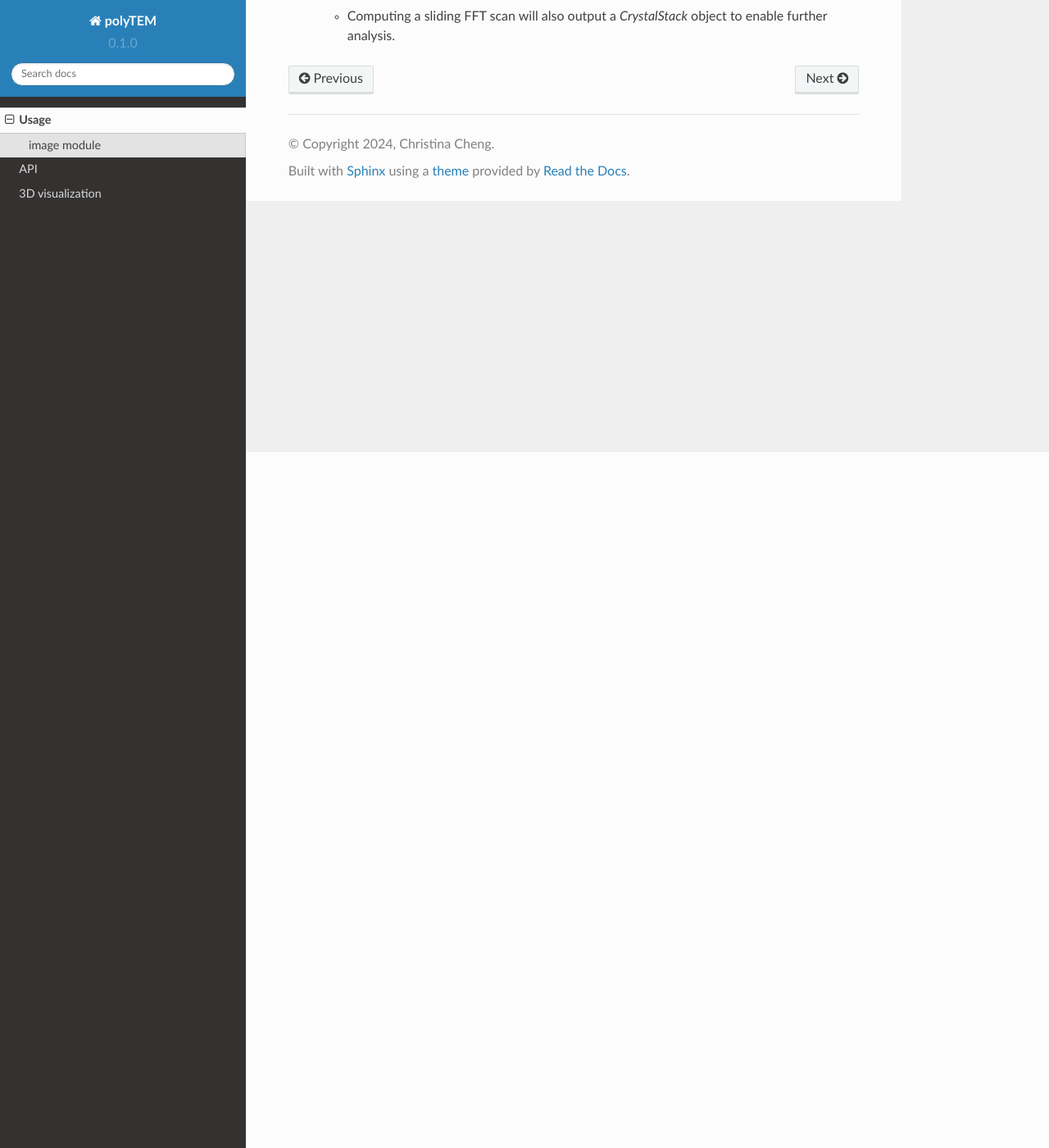
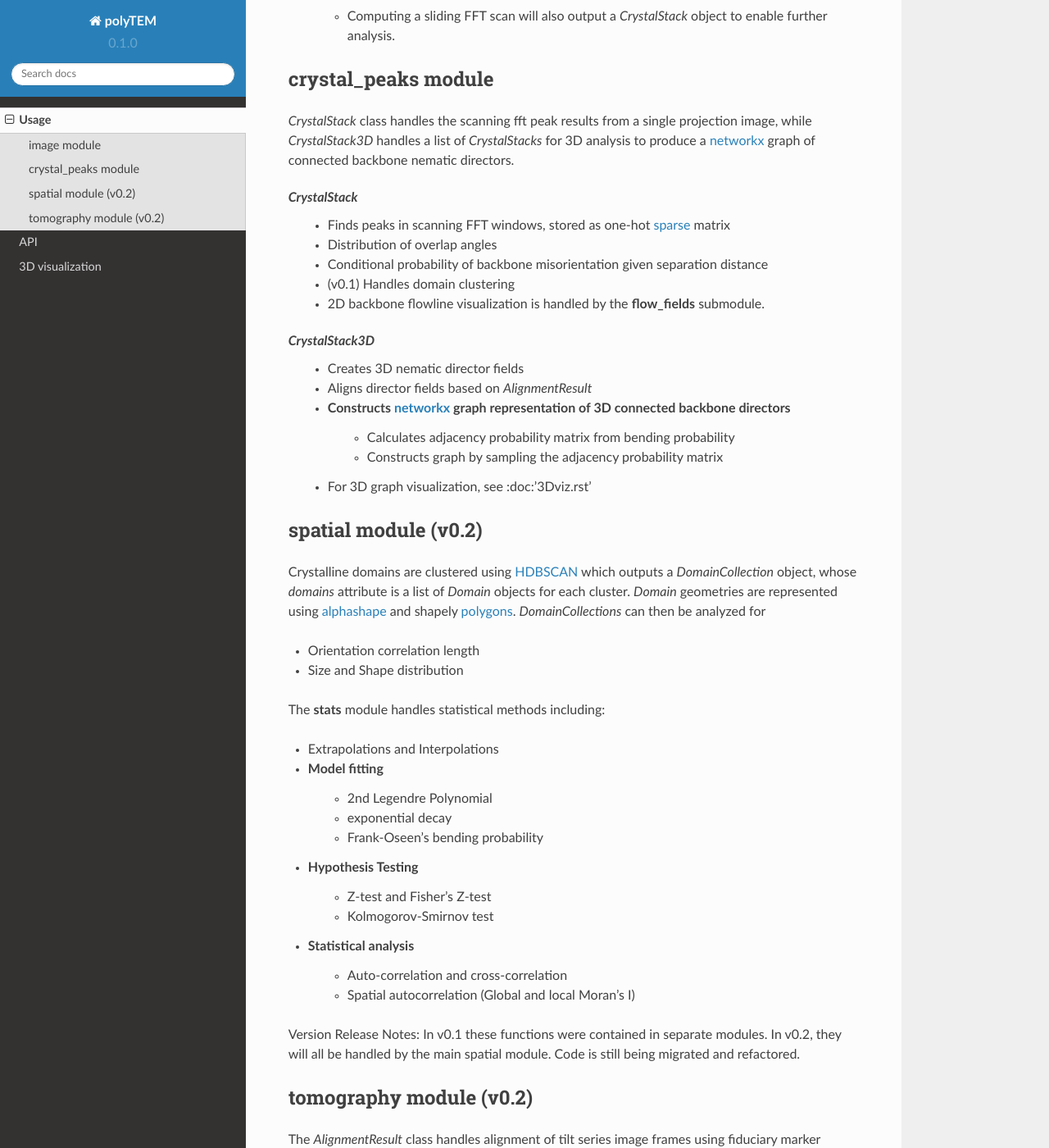
Before and after one commit to chxcheng/polyTEM, a Sphinx documentation site: the page built from docs/source/usage.rst, in a window 1280 px wide and 1400 px high, scrolled down 849 px. Shown: the whole window at 82% size. Built offline with Sphinx 7.4.7 and the Read the Docs theme 2.0.0, drawn with Linux system fonts in a browser that asks for light colours; some of the changed text lies outside the part shown.

```diff
--- a/docs/source/usage.rst
+++ b/docs/source/usage.rst
@@ -9,17 +9,18 @@ Usage
 
 
 There are five main modules:
+
 1. **image** with the *Image* class, which handles the construction and image post-processing of a single HRTEM micrograph
 2. **crystal_peaks** with the *CrystalStack* and *CrystalStack3D* classes, which handle the analysis of crystalline signal
    extracted by Fourier analysis of an Image.
-3. **domain** with the *Domain* and *DomainCollection* classes, which handles clustering of crystalline domains
-4. **spatial** which handles the spatial and statistical analysis
+4. **spatial** which handles the spatial and statistical analysis, including domain clustering
 5. **tomography** which handles tilt series alignment and reconstruction
 
 image module
 -------------
 The *Image* class is useful for loading, viewing, and post-processing the HRTEM micrograph
 (note: does not contain analysis). The main methods include:
+
 * CTF correction
    * CTF correction is handled by the ctf submodule and *CTF* class, which takes the .txt output of the CTFFIND4_ software
 * Frame alignment (for dose-fractionated images)
@@ -28,3 +29,78 @@ The *Image* class is useful for loading, viewing, and post-processing the HRTEM
    * Computing a sliding FFT scan will also output a *CrystalStack* object to enable further analysis.
 
 .. _CTFFIND4: https://grigoriefflab.umassmed.edu/ctffind4/
+
+crystal_peaks module
+--------------------
+*CrystalStack* class handles the scanning fft peak results from a single projection image,
+while *CrystalStack3D* handles a list of *CrystalStacks* for 3D analysis to produce a networkx_
+graph of connected backbone nematic directors.
+
+*CrystalStack*
+   * Finds peaks in scanning FFT windows, stored as one-hot sparse_ matrix
+   * Distribution of overlap angles
+   * Conditional probability of backbone misorientation given separation distance
+   * (v0.1) Handles domain clustering
+   * 2D backbone flowline visualization is handled by the **flow_fields** submodule.
+
+.. _sparse: https://sparse.pydata.org/en/stable/
+
+
+*CrystalStack3D*
+   * Creates 3D nematic director fields
+   * Aligns director fields based on *AlignmentResult*
+   * Constructs networkx_ graph representation of 3D connected backbone directors
+      * Calculates adjacency probability matrix from bending probability
+      * Constructs graph by sampling the adjacency probability matrix
+   * For 3D graph visualization, see :doc:'3Dviz.rst'
+
+.. _networkx: https://networkx.org/documentation/stable/reference/introduction.html
+
+
+spatial module (v0.2)
+---------------------
+Crystalline domains are clustered using HDBSCAN_ which outputs a *DomainCollection* object, whose *domains* attribute
+is a list of *Domain* objects for each cluster. *Domain* geometries are represented using alphashape_ and shapely polygons_.
+*DomainCollections* can then be analyzed for
+
+* Orientation correlation length
+* Size and Shape distribution
+
+The **stats** module handles statistical methods including:
+
+* Extrapolations and Interpolations
+* Model fitting
+   * 2nd Legendre Polynomial
+   * exponential decay
+   * Frank-Oseen's bending probability
+* Hypothesis Testing
+   * Z-test and Fisher's Z-test
+   * Kolmogorov-Smirnov test
+* Statistical analysis
+   * Auto-correlation and cross-correlation
+   * Spatial autocorrelation (Global and local Moran's I)
+
+Version Release Notes: In v0.1 these functions were contained in separate modules.
+In v0.2, they will all be handled by the main spatial module. Code is still being migrated and refactored.
+
+.. _HDBSCAN: https://hdbscan.readthedocs.io/en/latest/how_hdbscan_works.html
+.. _alphashape: https://pypi.org/project/alphashape/
+.. _polygons: https://shapely.readthedocs.io/en/stable/reference/shapely.Polygon.html
+
+tomography module (v0.2)
+------------------------
+The *AlignmentResult* class handles alignment of tilt series image frames using fiduciary marker alignment
+based on Jing and Sachs, [JingSachs]_.
+
+* Marker locations can be manually inputted or found using unsupervised clustering
+* Calculates alignment error (rotation and displacement)
+* *chain_affine_transformation_mats* provides transformation between original image frame
+   coordinates to aligned projection coordinates
+* aligned projection coordinates are mapped to sample coordinates using *proj_tilt_mat* inverse
+
+.. [JingSachs] Jing ZQ, Sachs F.
+   Alignment of tomographic projections using an incomplete set of fiducial markers.
+   Ultramicroscopy. 1991 Jan;35(1):37-43. doi: 10.1016/0304-3991(91)90042-5. PMID: 2063493.
+
+Unit-cell reconstruction, adapted from single-particle electron tomography, using weighted
+back-projection and filtered back-projection are still in development.
```
Also changed, not shown: docs/source/index.rst (+7 -9 lines).
